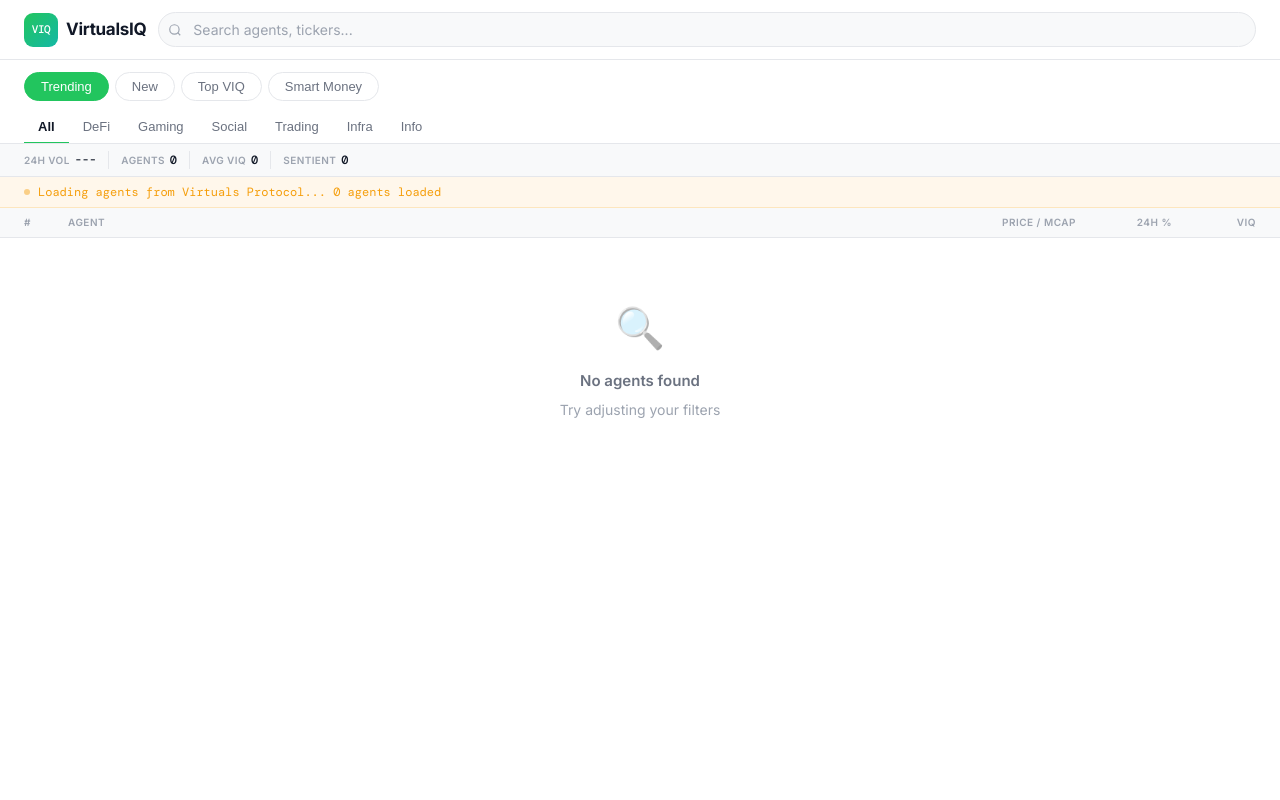
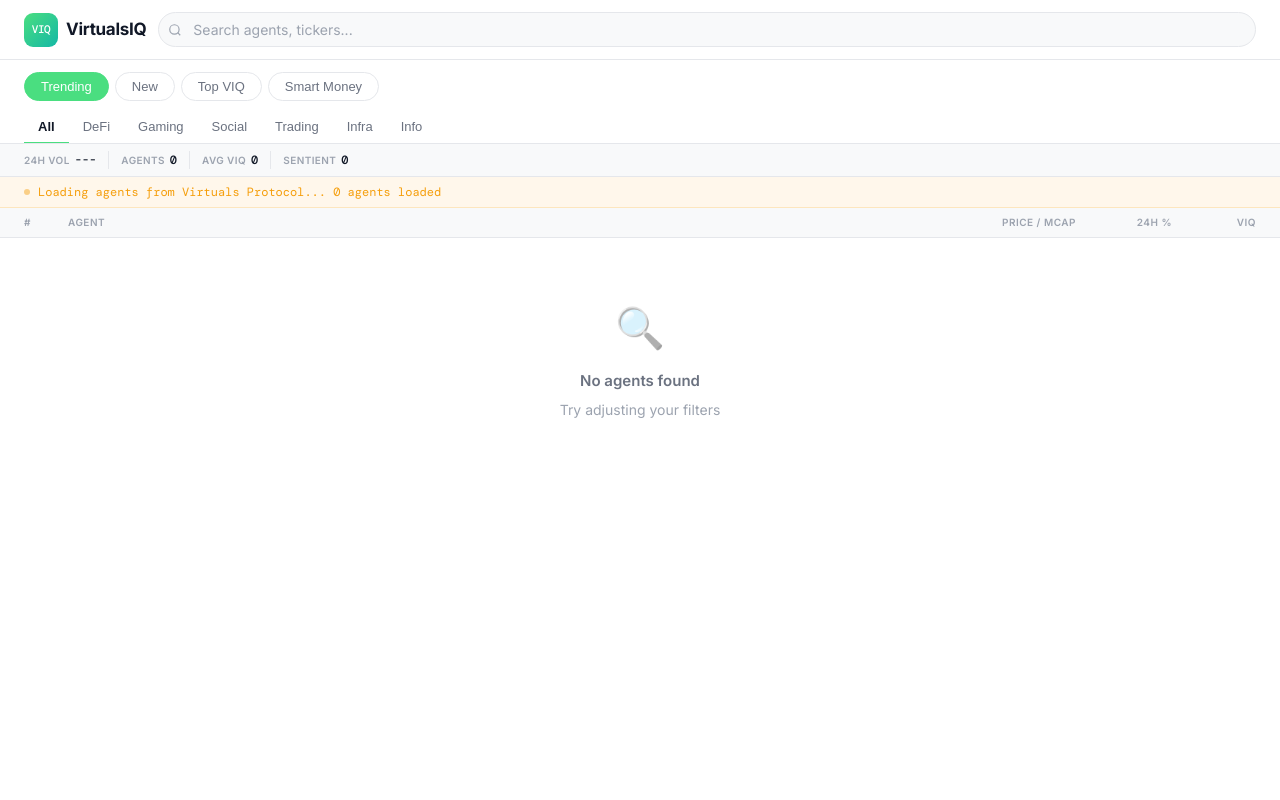
Before and after one commit to Rob650/VirtualsIQ, a FastAPI app: page / in a window 1280 px wide. Run offline with FastAPI, Linux system fonts and the light colour scheme; data that the repository does not hold is empty.

Commit message:
Change green color from #22C55E to #4ADE80 (Virtuals Protocol green)

```diff
--- a/templates/index.html
+++ b/templates/index.html
@@ -19,7 +19,7 @@
       --text-muted: #6B7280;
       --text-dim:   #9CA3AF;
 
-      --green:      #22C55E;
+      --green:      #4ADE80;
       --green-bg:   rgba(34,197,94,0.10);
       --green-dark: #16A34A;
       --red:        #EF4444;
@@ -75,7 +75,7 @@
     .logo-mark {
       width: 34px;
       height: 34px;
-      background: linear-gradient(135deg, #22C55E, #14B8A6);
+      background: linear-gradient(135deg, #4ADE80, #14B8A6);
       border-radius: 9px;
       display: flex;
       align-items: center;
```
